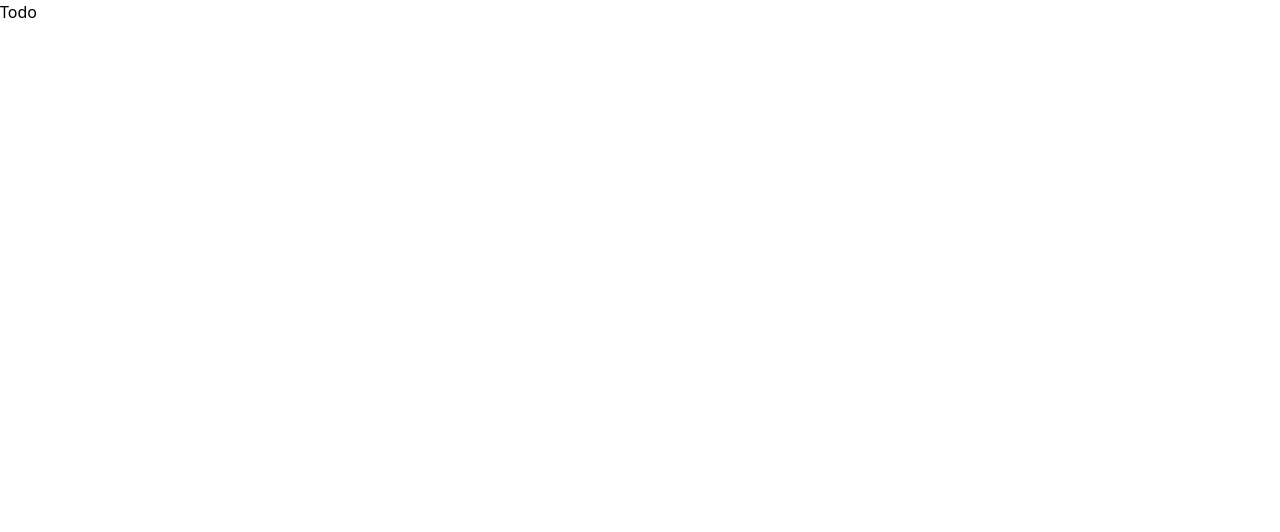
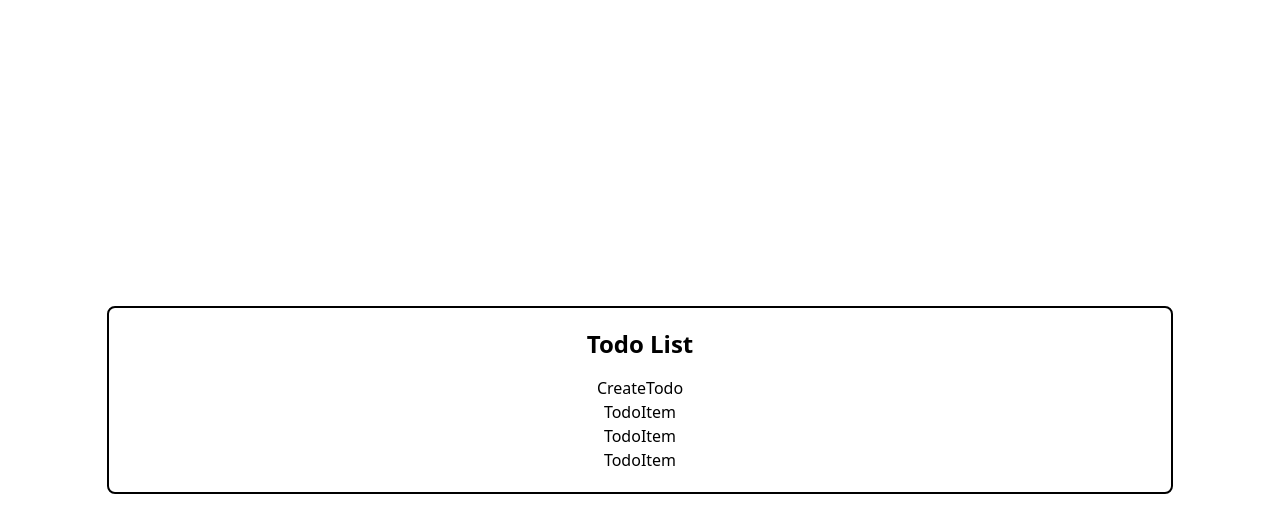
Before and after one commit to gamangee/wanted-pre-onboarding-frontend, a React (Create React App) app: page /todo in a window 1280 px wide. Shown: the top 532 px of the page. Built offline with nearby package versions, Linux system fonts and the light colour scheme.

Commit message:
[design] 투두리스트 페이지 투두리스트, 투두아이템, 투두생성폼으로 컴포넌트 분리

```diff
--- a/src/pages/todos/Todo.tsx
+++ b/src/pages/todos/Todo.tsx
@@ -1,3 +1,18 @@
+import { useState } from "react";
+import { TodoProps } from "../../types/todoType";
+import TodoList from "./components/TodoList";
+import CreateTodo from "./components/CreateTodo";
+
 export default function Todo() {
-  return <div>Todo</div>;
+  const [todos, setTodos] = useState<TodoProps[]>([]);
+
+  return (
+    <div className="flex flex-col justify-center items-center h-screen text-center">
+      <div className="border-2 border-black rounded-lg p-5 w-5/6">
+        <h1 className="text-2xl font-bold mb-4 text-center">Todo List</h1>
+        <CreateTodo setTodos={setTodos} />
+        <TodoList todos={todos} setTodos={setTodos} />
+      </div>
+    </div>
+  );
 }
--- /dev/null
+++ b/src/pages/todos/components/CreateTodo.tsx
@@ -0,0 +1,5 @@
+import { CreateTodoProp } from "../../../types/todoType";
+
+export default function CreateTodo({ setTodos }: CreateTodoProp) {
+  return <div>CreateTodo</div>;
+}
--- /dev/null
+++ b/src/pages/todos/components/TodoItem.tsx
@@ -0,0 +1,3 @@
+export default function TodoItem() {
+  return <div>TodoItem</div>;
+}
--- /dev/null
+++ b/src/pages/todos/components/TodoList.tsx
@@ -0,0 +1,12 @@
+import { TodoListProps } from "../../../types/todoType";
+import TodoItem from "./TodoItem";
+
+export default function TodoList({ todos, setTodos }: TodoListProps) {
+  return (
+    <div>
+      <TodoItem />
+      <TodoItem />
+      <TodoItem />
+    </div>
+  );
+}
--- /dev/null
+++ b/src/types/todoType.tsx
@@ -0,0 +1,15 @@
+export interface TodoProps {
+  id: number;
+  todo: string;
+  isCompleted: boolean;
+  userId: number;
+}
+
+export interface TodoListProps {
+  todos: TodoProps[];
+  setTodos: React.Dispatch<React.SetStateAction<TodoProps[]>>;
+}
+
+export interface CreateTodoProp {
+  setTodos: React.Dispatch<React.SetStateAction<TodoProps[]>>;
+}
```
